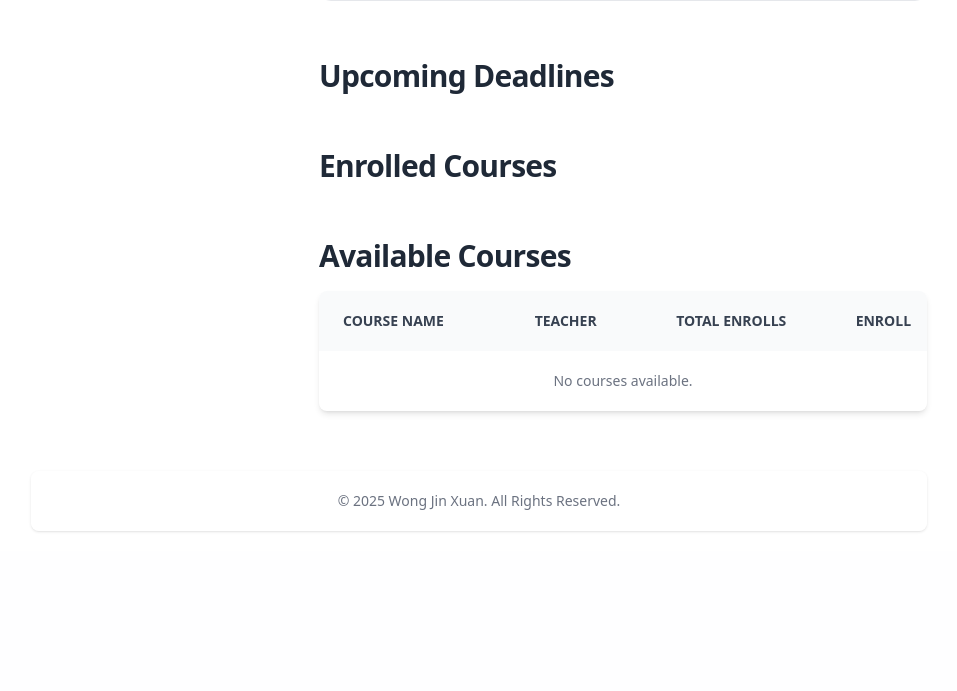
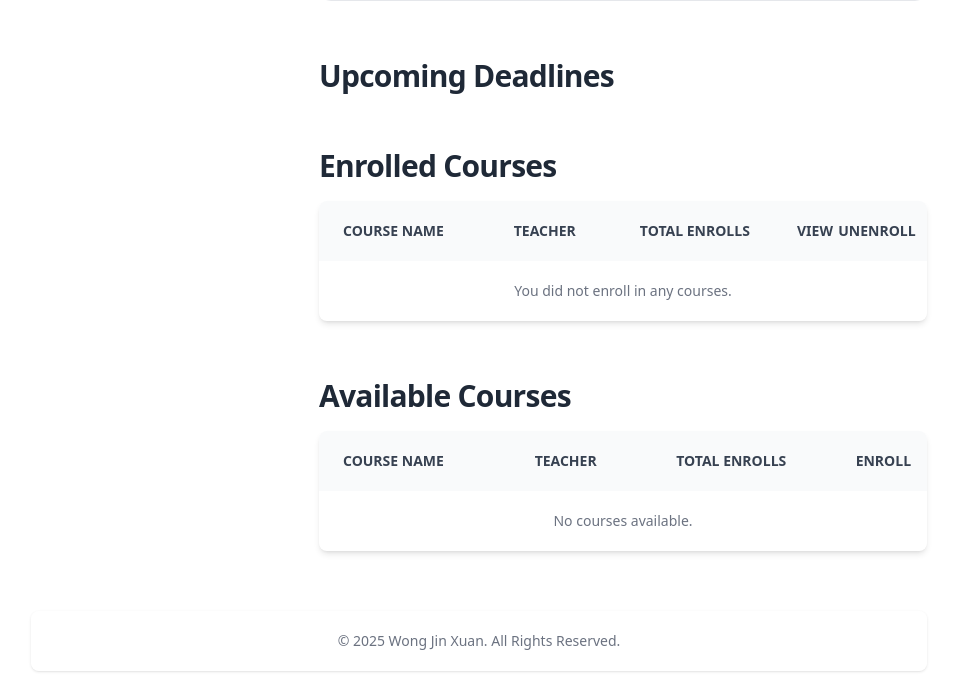
Before and after one commit to Jx1126/awd-final, a Django app: page /user/home/ in a window 1280 px wide. Shown: the part 988-1679 px from the top of the page, without its empty margins (161-1118 px from the left). Before the commit the page ends 1520 px from the top, so only its background shows below. Run offline with Django 5.2, Linux system fonts and the light colour scheme; a user stored in the database is signed in; tables that the repository leaves empty hold one stand-in row (values such as "Sample post"); style sheets or scripts are compiled from the project's sources; some libraries are stand-ins or nearby versions.

Commit message:
feat(course): add enroll and unenroll function for students

```diff
--- a/elearning/courses/urls.py
+++ b/elearning/courses/urls.py
@@ -4,5 +4,7 @@ from django.contrib.auth.decorators import login_required
 from courses import views as courses_views
 
 urlpatterns = [
-    path('create/', login_required(login_url='user/login/')(courses_views.create_course), name='create_course'),
+    path('create/', login_required(login_url='/user/login/')(courses_views.create_course), name='create_course'),
+    path('enroll/<int:course_id>/', login_required(login_url='/user/login/')(courses_views.enroll_course), name='enroll_course'),
+    path('unenroll/<int:course_id>/', login_required(login_url='/user/login/')(courses_views.unenroll_course), name='unenroll_course')
 ]
--- a/elearning/users/templates/users/student_homepage.html
+++ b/elearning/users/templates/users/student_homepage.html
@@ -102,6 +102,56 @@
       {% comment %} Enrolled courses section {% endcomment %}
       <section id="enrolled_courses" class="mb-15">
         <h2 class="mb-4 text-xl font-extrabold leading-none tracking-tight text-gray-800 md:text-2xl lg:text-3xl">Enrolled Courses</h2>
+        <div class="relative overflow-x-auto shadow-md mt-5 sm:rounded-lg">
+          <table class="w-full text-sm text-left rtl:text-right text-gray-500">
+            <thead class="text-sm text-gray-700 uppercase bg-gray-50">
+              <tr>
+                <th scope="col" class="px-6 py-5">
+                  Course Name
+                </th>
+                <th scope="col" class="px-6 py-5">
+                  Teacher
+                </th>
+                <th scope="col" class="px-6 py-5">
+                  Total Enrolls
+                </th>
+                <th scope="col" class="py-5">
+                  View
+                </th>
+                <th scope="col" class="py-5">
+                  Unenroll
+                </th>
+              </tr>
+            </thead>
+            <tbody>
+              {% if enrolled_courses %}
+                {% for course in enrolled_courses %}
+                  <tr class="odd:bg-white even:bg-gray-50 border-b border-gray-200">
+                    <th scope="row" class="px-6 py-5 font-medium text-gray-900 whitespace-nowrap">
+                      {{ course.course_title }}
+                    </th>
+                    <td class="px-6 py-5">
+                      {{ course.created_by.user.username }}
+                    </td>
+                    <td class="px-6 py-5">
+                      {{ course.enrolled_students.count }}
+                    </td>
+                    <td class="py-5">
+                      <a href="{% url 'enroll_course' course.id %}" class="text-white bg-blue-700 hover:bg-blue-800 focus:ring-4 focus:ring-blue-300 font-medium shadow-md shadow-blue-500/70 transition rounded-lg text-sm px-5 py-2.5 me-2 mb-2 focus:outline-none hover:cursor-pointer ease-in-out">View</a>
+                    </td>
+                    <td class="py-5">
+                      <a href="{% url 'unenroll_course' course.id %}" class="text-white bg-red-700 hover:bg-red-800 focus:ring-4 focus:ring-red-300 font-medium shadow-md shadow-red-500/70 transition rounded-lg text-sm px-5 py-2.5 me-2 mb-2 focus:outline-none hover:cursor-pointer ease-in-out">Unenroll</a>
+                    </td>
+                  </tr>
+                {% endfor %}
+              {% else %}
+                <tr>
+                  <td colspan="5" class="text-center py-5">You did not enroll in any courses.</td>
+                </tr>
+              {% endif %}
+            </tbody>
+          </table>
+        </div>
       </section>
 
       {% comment %} Available courses section {% endcomment %}
@@ -139,7 +189,7 @@
                       {{ course.enrolled_students.count }}
                     </td>
                     <td class="py-5">
-                      <a href="#" class="text-white bg-blue-700 hover:bg-blue-800 focus:ring-4 focus:ring-blue-300 font-medium shadow-md shadow-blue-500/70 transition rounded-lg text-sm px-5 py-2.5 me-2 mb-2 focus:outline-none hover:cursor-pointer ease-in-out">Enroll</a>
+                      <a href="{% url 'enroll_course' course.id %}" class="text-white bg-blue-700 hover:bg-blue-800 focus:ring-4 focus:ring-blue-300 font-medium shadow-md shadow-blue-500/70 transition rounded-lg text-sm px-5 py-2.5 me-2 mb-2 focus:outline-none hover:cursor-pointer ease-in-out">Enroll</a>
                     </td>
                   </tr>
                 {% endfor %}
--- a/elearning/users/views.py
+++ b/elearning/users/views.py
@@ -89,9 +89,11 @@ def homepage(request):
   if app_user.is_teacher:
     teacher_courses = Course.objects.filter(created_by=app_user).order_by('-time_created')
     student_courses = None
+    enrolled_courses = None
   else:
     teacher_courses = None
     student_courses = Course.objects.all().order_by('-time_created')
+    enrolled_courses = app_user.enrolled_students.all()
 
   if request.method == 'POST':
     status_form = UserStatusUpdateForm(request.POST)
@@ -107,7 +109,7 @@ def homepage(request):
 
   # Renders the homepage based on the user's role
   if app_user.is_student:
-    return render(request, 'users/student_homepage.html', {'status_list': status_list, 'status_form': status_form, 'student_courses': student_courses})
+    return render(request, 'users/student_homepage.html', {'status_list': status_list, 'status_form': status_form, 'student_courses': student_courses, 'enrolled_courses': enrolled_courses})
   elif app_user.is_teacher:
     return render(request, 'users/teacher_homepage.html', {'status_list': status_list, 'status_form': status_form, 'teacher_courses': teacher_courses})
   else:
```
Also changed, not shown: elearning/courses/views.py (+54 -0 lines).
